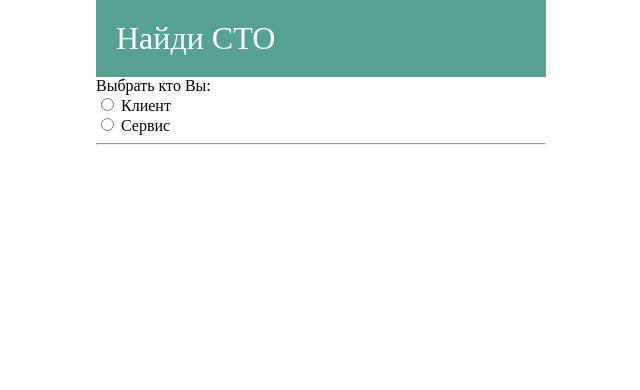
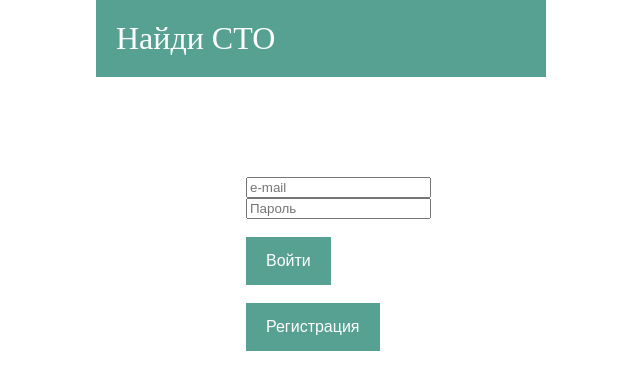
Before and after one commit to Beumanc278/technical-inspection-app, a Flask app: page /login in a window 1280 px wide. Shown: the top 390 px of the page, without its empty margins (319-959 px from the left). Run offline with Flask 2, Linux system fonts and the light colour scheme.

Commit message:
рег-ция

```diff
--- a/static/js/script.js
+++ b/static/js/script.js
@@ -22,6 +22,10 @@ function addCarForm() {
     if(document.getElementById("client-form").hidden==true){
         document.getElementById("client-form").hidden=false;
     } else document.getElementById("client-form").hidden=true;
+}
+function regForm(){
+    document.getElementById("account-type").hidden = false;
+    document.getElementById("buttons-start").hidden = true;
 }
 
 function addCarToDatabase() {
--- a/static/styles/styles.css
+++ b/static/styles/styles.css
@@ -71,3 +71,12 @@ html,body{
 	margin-left: 230px;
 
 }
+#buttons-start{
+	margin-top: 100px;
+	margin-left: 150px;
+
+}
+.form-style{
+	margin-top: 30px;
+	margin-left: 150px;
+}
--- a/templates/Login.html
+++ b/templates/Login.html
@@ -15,26 +15,39 @@
 </head>
 <body>
 	<div class="fixed-container">
+
+	<form>
+		<div id="buttons-start">
+			<div class="wh">
+				<input type="email" placeholder="e-mail"><br>
+				<input type="password" maxlength="6" placeholder="Пароль">
+			</div>
+			<button class="button-style" name="login" type="button">Войти</button><br><br>
+			<button class="button-style" name="registration" type="button" onclick="regForm()">Регистрация</button>
+		</div>
+		<div class="form-style">
+			<div id="account-type" hidden>
 				Выбрать кто Вы:<br>
-	<form>
 				<input type="radio" id="client-registration-form" name="hu" onclick="registrationClient()">&nbsp;Клиент<br>
-		<input type="radio" id="service-registration-form" name="hu" onclick="registrationService()">&nbsp;Сервис<br><hr>
-		<div id="client-registration-form-hidden" hidden>
+				<input type="radio" id="service-registration-form" name="hu" onclick="registrationService()">&nbsp;Сервис<br>
+			</div>
+			<div class="wh" id="client-registration-form-hidden" hidden>
 				Заполните форму:<br>
 				<input placeholder="ФИО"><br>
 				<input type="tel" placeholder="Телефон"><br>
 				<input type="email" placeholder="e-mail"><br>
 				<input type="password" maxlength="6" placeholder="Пароль"><br>
-			<input type="submit" name="" value="Далее">
+				<input class="button-style" type="submit" name="" value="Далее">
 			</div>
-		<div id="service-registration-form-hidden" hidden>
+			<div calss="wh" id="service-registration-form-hidden" hidden>
 				Заполните форму:<br>
 				<input placeholder="Юр.Название"><br>
 				<input placeholder="Фактический адрес"><br>
 				<input type="tel" placeholder="Телефон"><br>
 				<input type="email" placeholder="e-mail"><br>
 				<input type="password" maxlength="6" placeholder="Пароль"><br>
-			<input type="submit" name="" value="Далее">
+				<input class="button-style" type="submit" name="" value="Далее">
+			</div>
 		</div>
 
 	</form>
```
Lines whose indentation alone changed are shown as unchanged.
